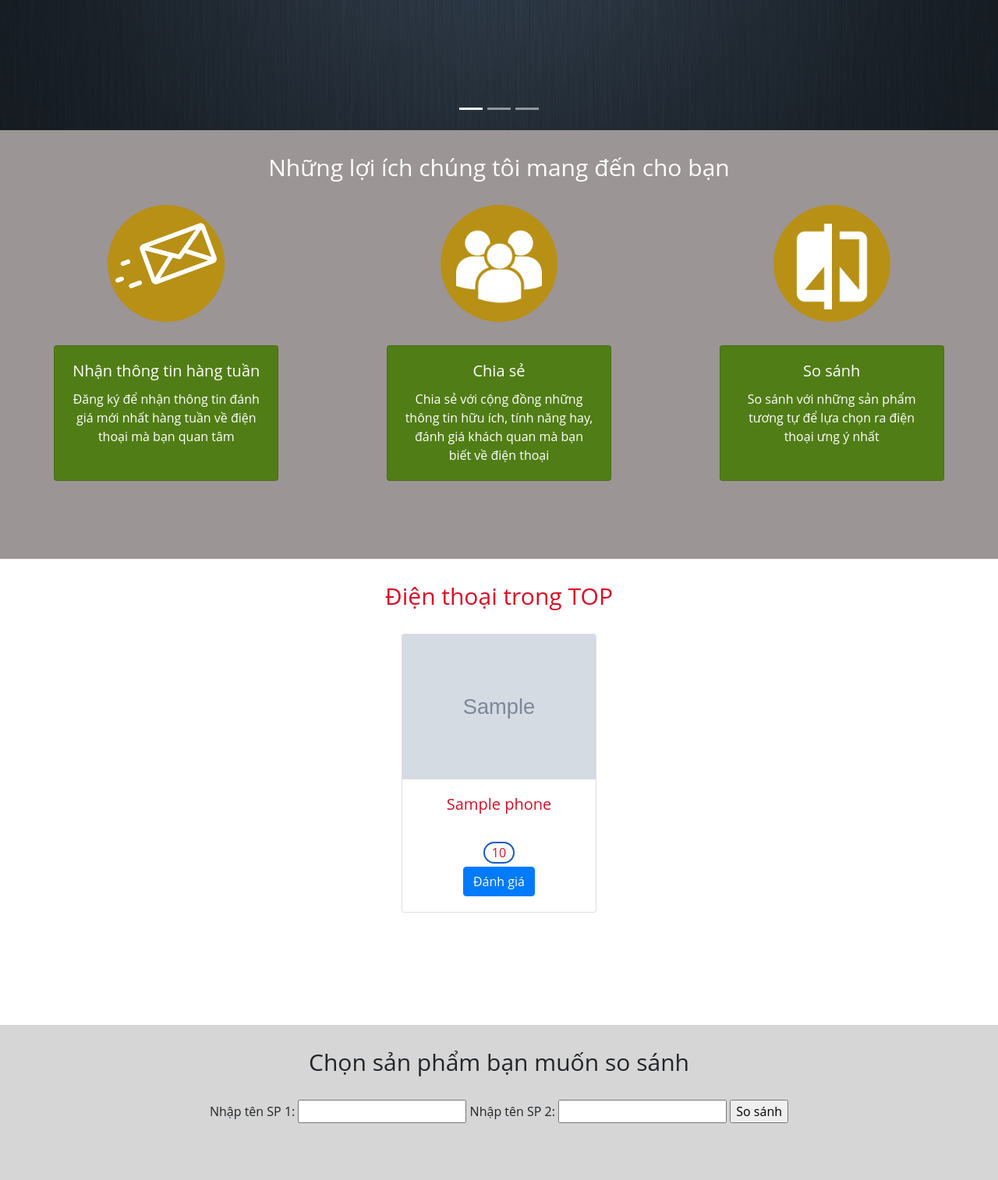
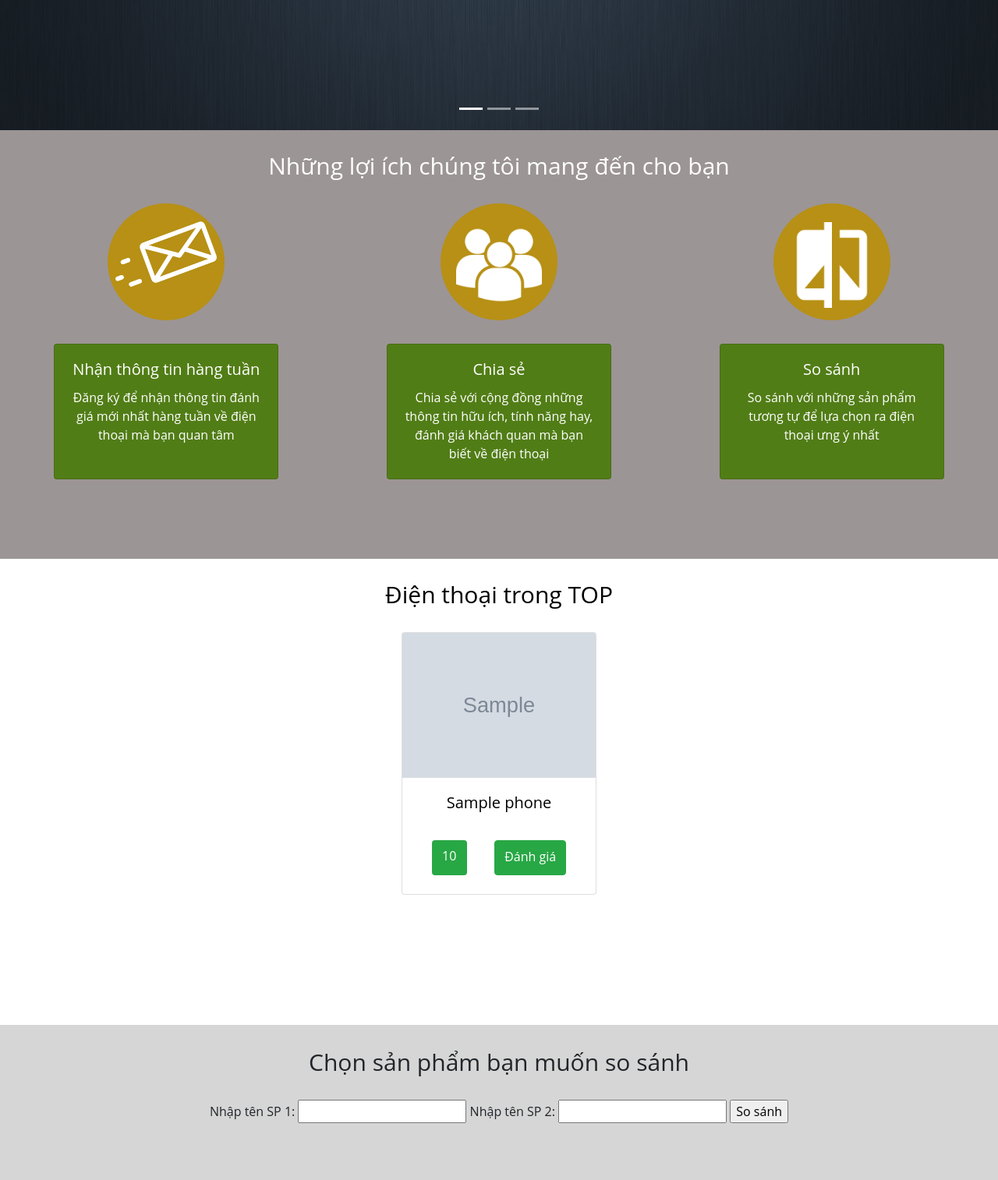
Before and after one commit to thanhtuan18/tkdb-finalproject-c4e15, a Flask app: template DT + Tuan/templates/index.html in a window 1280 px wide. Shown: the part 553-2067 px from the top of the page at 78% size. Run offline with Flask 2, Linux system fonts and the light colour scheme; the template is opened without the code that fills it: most values are stand-ins (such as "Sample title", 1, 10 or a date in 2020); grey boxes marked "Sample" are stand-in pictures; parts of the project's set-up code (start-up, migrations or seed data) failed here and were passed over; some libraries are stand-ins or nearby versions.

Commit message:
third commit

```diff
--- a/DT + Tuan/app.py
+++ b/DT + Tuan/app.py
@@ -25,7 +25,6 @@
             phone_dict["phone"] = Phone.objects.get(id=i.phone)
             phone_dict["averagePoint"] = round(i.averagePoint, 1)
             top4.append(phone_dict)
-            print(top4)
         return render_template('index.html', top4=top4)
 
     elif request.method == "POST":
@@ -61,6 +60,7 @@
         # phone_li2 = Phone.objects(product_name=regex2)
         return "a"
 
+
 @app.route('/compare', methods = ["GET", "POST"])
 def compare():
     if request.method == "GET":
--- a/DT + Tuan/static/index.css
+++ b/DT + Tuan/static/index.css
@@ -15,7 +15,7 @@
 }
 
 .text-color {
-  color: rgb(222, 12, 37);
+  color: rgb(0, 0, 0);
 }
 
 .block1 {
@@ -73,15 +73,28 @@
   padding-top: 30px;
 }
 
-.top_evalue {
-  border: 2px solid rgb(22, 92, 198);
-  border-radius: 360px;
+
+
+.av-w {
+  width: 45px;
+  height: 45px;
+  background-color: #28a745;
+  border-radius: .25rem;
 }
 
-.av-w {
-  width: 40px;
+.h-45px {
+  height: 45px;
 }
 
 .h-48px {
   height: 48px;
 }
+
+.text-color-green {
+  background-color: rgb(146, 206, 40);
+  border-style: none;
+}
+
+.font-lobster {
+  font-family: 'Lobster', cursive;
+}
--- a/DT + Tuan/templates/homepage/metro.html
+++ b/DT + Tuan/templates/homepage/metro.html
@@ -4,16 +4,16 @@
     <div class="d-flex justify-content-around">
       {% for sp in top4 %}
         <div class="card" style="width: 250px;">
-          <img class="card-img-top" src= "{{ sp.phone.product_main_image }}" >
+          <a href="#">
+            <img class="card-img-top" src= "{{ sp.phone.product_main_image }}" >
+          </a>
           <div class="card-body">
             <h5 class="card-title text-center h-48px"> {{ sp.phone.product_name }} </h5>
-            <div class="d-flex button">
-              <div class="top_evalue av-w text-center mb-1">
+            <div class="d-flex justify-content-around button text-white">
+              <div class="top_evalue av-w text-center mb-1 pt-2">
                 {{ sp.averagePoint }}
               </div>
-            </div>
-            <div class="d-flex button">
-              <a href="#" class="btn btn-primary">Đánh giá</a>
+              <a href="#" class="btn btn-success pt-2 h-45px">Đánh giá</a>
             </div>
           </div>
         </div>
--- a/DT + Tuan/templates/meta-data.html
+++ b/DT + Tuan/templates/meta-data.html
@@ -7,7 +7,7 @@
 <script src="https://maxcdn.bootstrapcdn.com/bootstrap/4.0.0/js/bootstrap.min.js" integrity="sha384-JZR6Spejh4U02d8jOt6vLEHfe/JQGiRRSQQxSfFWpi1MquVdAyjUar5+76PVCmYl" crossorigin="anonymous"></script>
 <script defer src="https://use.fontawesome.com/releases/v5.0.8/js/all.js"></script>
 
-<link rel="stylesheet" href="../static/index.css">
+
 
 
 <script src="../static/javascript/smoothscroll.js"></script>
@@ -15,3 +15,4 @@
 <link href="https://fonts.googleapis.com/css?family=Lobster|Lobster+Two" rel="stylesheet">
 
 <link rel="stylesheet" href="../static/style.css">
+<link rel="stylesheet" href="../static/index.css">
--- a/DT + Tuan/templates/result.html
+++ b/DT + Tuan/templates/result.html
@@ -9,10 +9,12 @@
     <script src="https://cdnjs.cloudflare.com/ajax/libs/popper.js/1.12.9/umd/popper.min.js" integrity="sha384-ApNbgh9B+Y1QKtv3Rn7W3mgPxhU9K/ScQsAP7hUibX39j7fakFPskvXusvfa0b4Q" crossorigin="anonymous"></script>
     <script src="https://maxcdn.bootstrapcdn.com/bootstrap/4.0.0/js/bootstrap.min.js" integrity="sha384-JZR6Spejh4U02d8jOt6vLEHfe/JQGiRRSQQxSfFWpi1MquVdAyjUar5+76PVCmYl" crossorigin="anonymous"></script>
     <link rel="stylesheet" href="../static/index.css">
+    <link href="https://fonts.googleapis.com/css?family=Lobster|Lobster+Two" rel="stylesheet">
+
   </head>
   <body>
-
-    <div class="h-w">
+  {% include "/homepage/navigation.html" %}
+    <div class="h-w mt-5">
       <p class="text-center text-uppercase">Chọn sản phẩm bạn cần so sánh</p>
       <form method="POST" class="d-flex justify-content-around">
         <div>
```
